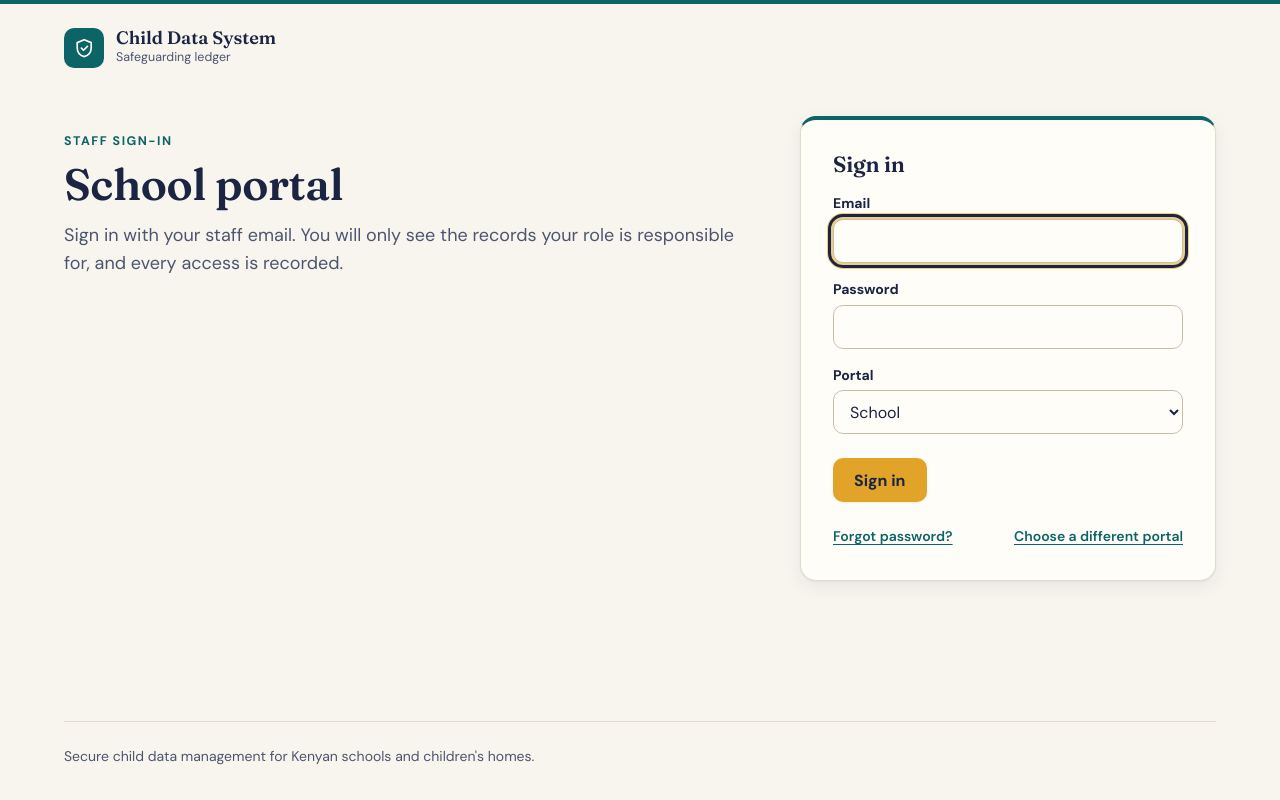
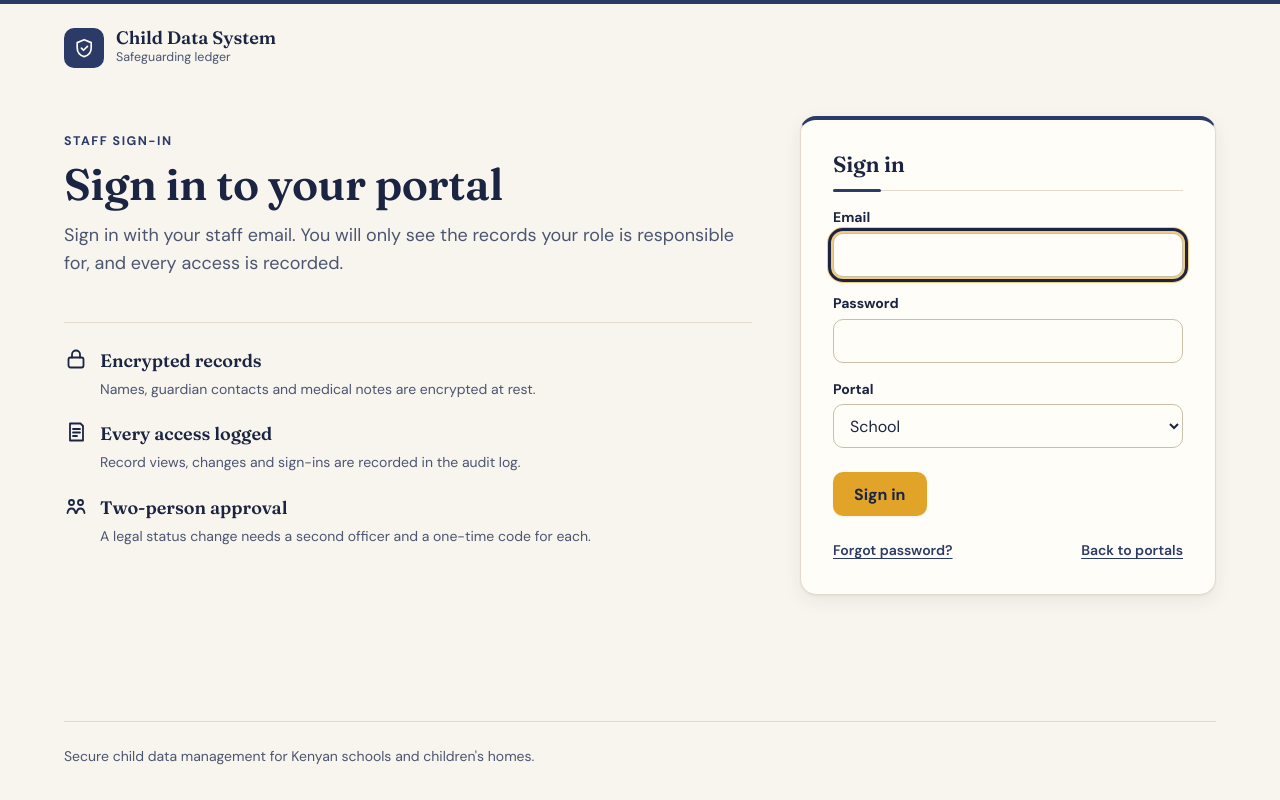
Before and after one commit to kensonlagat/secure-child-data-system, a Flask app: page /login in a window 1280 px wide. Run offline with Flask 3, Linux system fonts and the light colour scheme.

Commit message:
Polish sign-in pages: public layout, locked portal chip, trust points
- sign-in, forgot and reset always use the public layout (no rail or
  user card), even for a signed-in visitor
- ?portal= shows a locked portal chip with "Choose a different portal",
  keeping the hidden portal field; the card, heading rule and button
  hover use the portal accent
- trust points on the sign-in page
- "Children's Home" display label (stored values unchanged)
- drop the JSON API line from the admin dashboard

Refs #43

Co-Authored-By: Claude Opus 5.5 <noreply@anthropic.com>

```diff
--- a/app/static/css/main.css
+++ b/app/static/css/main.css
@@ -1128,3 +1128,89 @@ dialog.modal::backdrop {
         background: linear-gradient(to right, var(--surface) var(--rail-width), transparent 0);
     }
 }
+
+/* ---------- Sign-in: portal chip, trust stack, portal accent ---------- */
+
+.portal-chip-row {
+    display: flex;
+    flex-wrap: wrap;
+    align-items: center;
+    gap: var(--space-2) var(--space-4);
+}
+
+.portal-chip {
+    display: inline-flex;
+    align-items: center;
+    gap: var(--space-2);
+    min-height: 2.75rem;
+    padding: var(--space-2) var(--space-4);
+    border: 1px solid var(--accent);
+    border-radius: var(--radius-pill);
+    background: var(--accent-soft);
+    color: var(--accent);
+    font-weight: 700;
+}
+
+.portal-chip svg {
+    width: 1rem;
+    height: 1rem;
+}
+
+.trust-strip.trust-stack {
+    grid-template-columns: minmax(0, 1fr);
+    gap: var(--space-5);
+    margin-top: var(--space-8);
+}
+
+/* Heading rule in the card: neutral by default, portal accent when a portal is chosen. */
+.auth-card-title {
+    padding-bottom: var(--space-3);
+    border-bottom: 1px solid var(--line);
+}
+
+.auth-card-title::after {
+    content: "";
+    display: block;
+    width: 3rem;
+    height: 3px;
+    margin-top: var(--space-3);
+    margin-bottom: calc(-1 * var(--space-3) - 2px);
+    border-radius: var(--radius-pill);
+    background: var(--accent);
+}
+
+body.portal-locked .auth-card {
+    border-top-color: var(--accent);
+}
+
+body.portal-locked .auth-card .primary-button:hover {
+    background: var(--accent);
+    color: var(--surface);
+}
+
+/* Desktop: intro and trust points on the left, the card on the right.
+   Phones: DOM order (intro, card, trust points), so visual and reading order match. */
+@media (min-width: 768px) {
+    .auth-layout:has(> .auth-trust) {
+        grid-template-areas:
+            "intro card"
+            "trust card";
+        grid-template-rows: auto 1fr;
+    }
+
+    .auth-layout:has(> .auth-trust) > .auth-intro {
+        grid-area: intro;
+    }
+
+    .auth-layout:has(> .auth-trust) > .auth-card {
+        grid-area: card;
+    }
+
+    .auth-layout:has(> .auth-trust) > .auth-trust {
+        grid-area: trust;
+    }
+}
+
+.auth-trust .trust-stack {
+    margin-top: 0;
+}
--- a/app/templates/_ui.html
+++ b/app/templates/_ui.html
@@ -14,6 +14,33 @@
 'legal_officer': 'Legal officer',
 'parent_guardian': 'Parent or guardian',
 } %}
+
+{# Display names for stored institution_mode values. Display only: stored values never change. #}
+{% set MODE_LABELS = {'school': 'School', 'childrens_home': "Children's Home", 'both': 'Both modes'} %}
+
+{% macro mode_label(value) -%}
+{{ MODE_LABELS.get(value, value) }}
+{%- endmacro %}
+
+{% macro trust_points(extra_class='') -%}
+<ul class="trust-strip {{ extra_class }}">
+    <li class="trust-item">
+        {{ icon('lock') }}
+        <strong>Encrypted records</strong>
+        <span>Names, guardian contacts and medical notes are encrypted at rest.</span>
+    </li>
+    <li class="trust-item">
+        {{ icon('ledger') }}
+        <strong>Every access logged</strong>
+        <span>Record views, changes and sign-ins are recorded in the audit log.</span>
+    </li>
+    <li class="trust-item">
+        {{ icon('twokey') }}
+        <strong>Two-person approval</strong>
+        <span>A legal status change needs a second officer and a one-time code for each.</span>
+    </li>
+</ul>
+{%- endmacro %}
 
 {% macro field_label(field_name) -%}
 {{ field_name.replace('_', ' ') | capitalize }}
--- a/app/templates/admin/dashboard.html
+++ b/app/templates/admin/dashboard.html
@@ -1,4 +1,5 @@
 {% extends "base.html" %}
+{% import "_ui.html" as ui %}
 
 {% block title %}Admin Dashboard | Child Data System{% endblock %}
 
@@ -15,7 +16,7 @@
         <div class="metric-list">
             {% for institution_mode, count in record_counts %}
             <div class="metric-row">
-                <span class="metric-label">{{ institution_mode.replace('_', ' ') | title }}</span>
+                <span class="metric-label">{{ ui.mode_label(institution_mode) }}</span>
                 <strong>{{ count }}</strong>
             </div>
             {% else %}
@@ -44,8 +45,7 @@
         <h2>Create record</h2>
         <a class="primary-button" href="{{ url_for('admin.create_record_form') }}">New child record</a>
     </div>
-    <p class="muted">Create school or children's home records with the form, or with the JSON API at
-        <code>/admin/records</code>.</p>
+    <p class="muted">Create a school or children's home record. Sensitive fields are encrypted when saved.</p>
 </section>
 
 <section class="panel" id="audit-log" aria-labelledby="audit-log-title">
--- a/app/templates/auth/forgot_password.html
+++ b/app/templates/auth/forgot_password.html
@@ -1,4 +1,5 @@
 {% extends "base.html" %}
+{% set public_layout = true %}
 
 {% block body_class %}auth-page{% endblock %}
 
--- a/app/templates/auth/login.html
+++ b/app/templates/auth/login.html
@@ -1,12 +1,17 @@
 {% extends "base.html" %}
+{% import "_ui.html" as ui %}
+{% set public_layout = true %}
 
-{# Pre-select the portal from the form (after a failed POST) or the query string (from a landing door).
-   This only sets a default in the dropdown: the server still checks the account's role against it. #}
-{% set chosen_portal = request.form.get('portal') or request.args.get('portal') %}
+{# A portal chosen at a landing door (?portal=) is shown as a locked chip and sent as a hidden
+   field. Without one, the dropdown is shown. Either way this only sets the requested portal:
+   the server still checks the account's role against it after the password verifies. #}
+{% set query_portal = request.args.get('portal') %}
+{% set portal_locked = query_portal in ['school', 'childrens_home'] %}
+{% set chosen_portal = query_portal if portal_locked else (request.form.get('portal') or 'school') %}
 {% if chosen_portal not in ['school', 'childrens_home'] %}{% set chosen_portal = 'school' %}{% endif %}
 
-{% block body_class %}auth-page{% endblock %}
-{% block public_portal %}{{ chosen_portal }}{% endblock %}
+{% block body_class %}auth-page{% if portal_locked %} portal-locked{% endif %}{% endblock %}
+{% block public_portal %}{{ chosen_portal if portal_locked else 'neutral' }}{% endblock %}
 
 {% block title %}Sign in | Child Data System{% endblock %}
 
@@ -14,18 +19,20 @@
 <div class="auth-layout">
     <section class="auth-intro">
         <p class="eyebrow">Staff sign-in</p>
-        <h1>{{ "Children's Home portal" if chosen_portal == 'childrens_home' else 'School portal' }}</h1>
+        <h1>{{ ui.mode_label(chosen_portal) ~ ' portal' if portal_locked else 'Sign in to your portal' }}</h1>
         <p class="lead">Sign in with your staff email. You will only see the records your role is responsible for, and
             every access is recorded.</p>
     </section>
 
     <section class="panel auth-card" aria-labelledby="signin-title">
-        <h2 id="signin-title">Sign in</h2>
+        <h2 id="signin-title" class="auth-card-title">Sign in</h2>
         {% if error %}
         <div class="notice error" role="alert">{{ error }}</div>
         {% endif %}
 
-        <form method="post" action="{{ url_for('auth.login') }}" class="form-grid">
+        <form method="post"
+            action="{{ url_for('auth.login', portal=chosen_portal) if portal_locked else url_for('auth.login') }}"
+            class="form-grid">
             <input type="hidden" name="csrf_token" value="{{ csrf_token() }}">
             <label class="field-group" for="email">
                 <span class="field-label">Email</span>
@@ -38,6 +45,19 @@
                     autocomplete="current-password">
             </label>
 
+            {% if portal_locked %}
+            <div class="field-group">
+                <span class="field-label" id="portal-label">Portal</span>
+                <div class="portal-chip-row">
+                    <span class="portal-chip">
+                        {{ ui.icon('lock') }}
+                        <span>{{ ui.mode_label(chosen_portal) }}</span>
+                    </span>
+                    <a class="action-link" href="{{ url_for('index') }}">Choose a different portal</a>
+                </div>
+                <input type="hidden" id="portal" name="portal" value="{{ chosen_portal }}">
+            </div>
+            {% else %}
             <label class="field-group" for="portal">
                 <span class="field-label">Portal</span>
                 <select id="portal" name="portal">
@@ -46,6 +66,7 @@
                         Home</option>
                 </select>
             </label>
+            {% endif %}
 
             <div class="form-actions">
                 <button type="submit" class="primary-button">Sign in</button>
@@ -53,9 +74,15 @@
 
             <p class="auth-links">
                 <a class="action-link" href="{{ url_for('auth.forgot_password') }}">Forgot password?</a>
-                <a class="action-link" href="{{ url_for('index') }}">Choose a different portal</a>
+                {% if not portal_locked %}
+                <a class="action-link" href="{{ url_for('index') }}">Back to portals</a>
+                {% endif %}
             </p>
         </form>
     </section>
+
+    <section class="auth-trust" aria-label="How records are protected">
+        {{ ui.trust_points('trust-stack') }}
+    </section>
 </div>
 {% endblock %}
--- a/app/templates/auth/reset_password.html
+++ b/app/templates/auth/reset_password.html
@@ -1,4 +1,5 @@
 {% extends "base.html" %}
+{% set public_layout = true %}
 
 {% block body_class %}auth-page{% endblock %}
 
--- a/app/templates/base.html
+++ b/app/templates/base.html
@@ -1,5 +1,8 @@
 {% import "_ui.html" as ui %}
-{%- if current_user.is_authenticated -%}
+{#- Pages that set `public_layout = true` (sign-in, password reset) always use the public
+    layout, with no rail or user card, even for a signed-in visitor. -#}
+{%- set use_app_layout = current_user.is_authenticated and not public_layout -%}
+{%- if use_app_layout -%}
 {%- set role_name = current_user.role.name if current_user.role else '' -%}
 {%- set role_mode = current_user.role.institution_mode if current_user.role else '' -%}
 {%- if role_name == 'administrator' or role_mode not in ['school', 'childrens_home'] -%}
@@ -26,7 +29,7 @@
 </head>
 
 <body class="{% block body_class %}{% endblock %}"
-    data-portal="{% if current_user.is_authenticated %}{{ portal_key }}{% else %}{% block public_portal %}neutral{% endblock %}{% endif %}">
+    data-portal="{% if use_app_layout %}{{ portal_key }}{% else %}{% block public_portal %}neutral{% endblock %}{% endif %}">
     <a class="skip-link" href="#main">Skip to content</a>
 
     {% macro flash_messages() %}
@@ -42,7 +45,7 @@
     {% endwith %}
     {% endmacro %}
 
-    {% if current_user.is_authenticated %}
+    {% if use_app_layout %}
     {% set current_endpoint = request.endpoint or '' %}
     <div class="app">
         <header class="rail">
--- a/app/templates/records/list.html
+++ b/app/templates/records/list.html
@@ -35,7 +35,7 @@
                 <tr>
                     {% for field_name in visible_fields %}
                     {% set value = entry["values"][field_name] %}
-                    <td{% if field_name in ui.MONO_FIELDS %} class="mono"{% endif %}>{% if value is none or value == '' %}<span class="cell-empty" aria-label="Empty">&mdash;</span>{% else %}{{ value }}{% endif %}</td>
+                    <td{% if field_name in ui.MONO_FIELDS %} class="mono"{% endif %}>{% if value is none or value == '' %}<span class="cell-empty" aria-label="Empty">&mdash;</span>{% elif field_name == 'institution_mode' %}{{ ui.mode_label(value) }}{% else %}{{ value }}{% endif %}</td>
                     {% endfor %}
                     <td class="table-actions">
                         {% if entry["writable_fields"] %}
```
Also changed, not shown: app/templates/landing.html (+1 -17 lines), tests/test_landing.py (+40 -11 lines).
